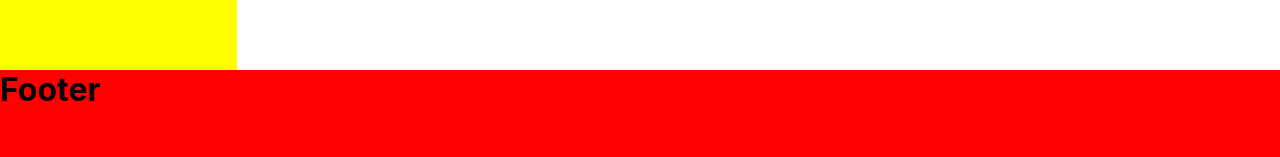
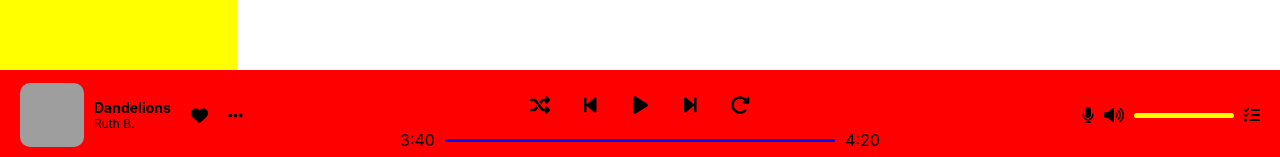
Before and after one commit to devlincoder/zing-mp3, a React (Create React App) app: page / in a window 1280 px wide. Shown: the part 640-797 px from the top of the page. Built offline with nearby package versions, Linux system fonts and the light colour scheme; grey boxes are pictures that could not be loaded.

Commit message:
CSS Footer

```diff
--- a/src/App.scss
+++ b/src/App.scss
@@ -13,8 +13,6 @@
   --height-footer : 90px;
   --height-header : 70px;
   --width-sidebar : 237px;
-
-
 }
 a {
   text-decoration: none;
--- a/src/layout/components/Footer/Footer.module.scss
+++ b/src/layout/components/Footer/Footer.module.scss
@@ -5,4 +5,94 @@
   width: 100%;
   height: var(--height-footer);
   background-color: red;
+  padding: 0 20px;
+  display: flex;
+  justify-content: space-between;
+  align-items: center;
 }
+
+.left,.right{
+  width: 30%;
+}
+.menu{
+  width: 40%;
+}
+
+
+.left{
+  display: flex;
+  align-items: center;
+  img{
+    --width-image:64px;
+    width: var(--width-image);
+    height: var(--width-image);
+    border-radius: 10px;
+    margin-right: 10px;
+  }
+  .info{
+    display: flex;
+    flex-direction: column;
+    justify-content: center;
+  }
+  .namesong{
+    font-size: 14px;
+  }
+  .namesinger{
+    font-size: 12px;
+  }
+  .icon{
+    margin-left: 20px;
+    font-size: 17px;
+  }
+}
+
+.right{
+  display: flex;
+  align-items: center;
+  justify-content: flex-end;
+  .icon{
+    margin-left: 10px;
+  }
+  .volume{
+    width: 100px;
+    height: 5px;
+    border-radius: 10px;
+    background-color: yellow;
+    margin-left: 10px;
+    cursor: pointer;
+  }
+}
+
+.menu{
+  // width: 100%;
+  margin: 0 20px;
+  .listMenu{
+    display: flex;
+    justify-content: center;
+    flex-direction: row;
+    .item{
+      --width-icon:50px;
+      width: var(--width-icon);
+      height: var(--width-icon);
+      display: flex;
+      justify-content: center;
+      align-items: center;
+    }
+    .icon{
+
+      font-size: 20px;
+    }
+  }
+
+  .timer{
+    display: flex;
+    align-items: center;
+    .duration{
+      width: 100%;
+      height: 3px;
+      border-radius: 10px;
+      background-color: blue;
+      margin: 0 10px;
+    }
+  }
+}
--- a/src/layout/components/Footer/index.js
+++ b/src/layout/components/Footer/index.js
@@ -1,10 +1,78 @@
+import {
+  faBackwardStep,
+  faEllipsis,
+  faForwardStep,
+  faHeart,
+  faListCheck,
+  faMicrophone,
+  faPause,
+  faPlay,
+  faRotateRight,
+  faShuffle,
+  faVolumeHigh,
+} from "@fortawesome/free-solid-svg-icons";
+import { FontAwesomeIcon } from "@fortawesome/react-fontawesome";
 import clsx from "clsx";
 import style from "./Footer.module.scss";
 
 const Footer = () => {
   return (
     <div className={clsx(style.wrapper)}>
-      <h1>Footer</h1>
+      <div className={clsx(style.left)}>
+        <img
+          src="https://i.pinimg.com/564x/68/3b/f1/683bf11c2bffd6697af60cf9cc849903.jpg"
+          alt=""
+        />
+        <div className={clsx(style.info)}>
+          <h1 className={clsx(style.namesong)}>Dandelions</h1>
+          <p className={clsx(style.namesinger)}>Ruth B.</p>
+        </div>
+        <FontAwesomeIcon icon={faHeart} className={clsx(style.icon)} />
+        <FontAwesomeIcon icon={faEllipsis} className={clsx(style.icon)} />
+      </div>
+
+      <div className={clsx(style.menu)}>
+        <div className={clsx(style.listMenu)}>
+          <div  className={clsx(style.item)}>
+            <FontAwesomeIcon icon={faShuffle} className={clsx(style.icon)} />
+          </div>
+          <div  className={clsx(style.item)}>
+            <FontAwesomeIcon
+              icon={faBackwardStep}
+              className={clsx(style.icon)}
+            />
+          </div>
+          <div  className={clsx(style.item)}>
+          <FontAwesomeIcon icon={faPlay} className={clsx(style.icon)} />
+            {/* <FontAwesomeIcon icon={faPause} className={clsx(style.icon)}/> */}
+          </div>
+          <div  className={clsx(style.item)}>
+            <FontAwesomeIcon
+              icon={faForwardStep}
+              className={clsx(style.icon)}
+            />
+          </div >
+          <div className={clsx(style.item)}>
+            <FontAwesomeIcon
+              icon={faRotateRight}
+              className={clsx(style.icon)}
+            />
+          </div>
+        </div>
+
+        <div className={clsx(style.timer)}>
+          <p className={clsx(style.time)}>3:40</p>
+          <div className={clsx(style.duration)}></div>
+          <p className={clsx(style.time)}>4:20</p>
+        </div>
+      </div>
+
+      <div className={clsx(style.right)}>
+        <FontAwesomeIcon icon={faMicrophone} className={clsx(style.icon)} />
+        <FontAwesomeIcon icon={faVolumeHigh} className={clsx(style.icon)} />
+        <div className={clsx(style.volume)}></div>
+        <FontAwesomeIcon icon={faListCheck} className={clsx(style.icon)} />
+      </div>
     </div>
   );
 };
```
Also changed, not shown: src/layout/components/Sidebar/Sidebar.module.scss (+11 -11 lines).
